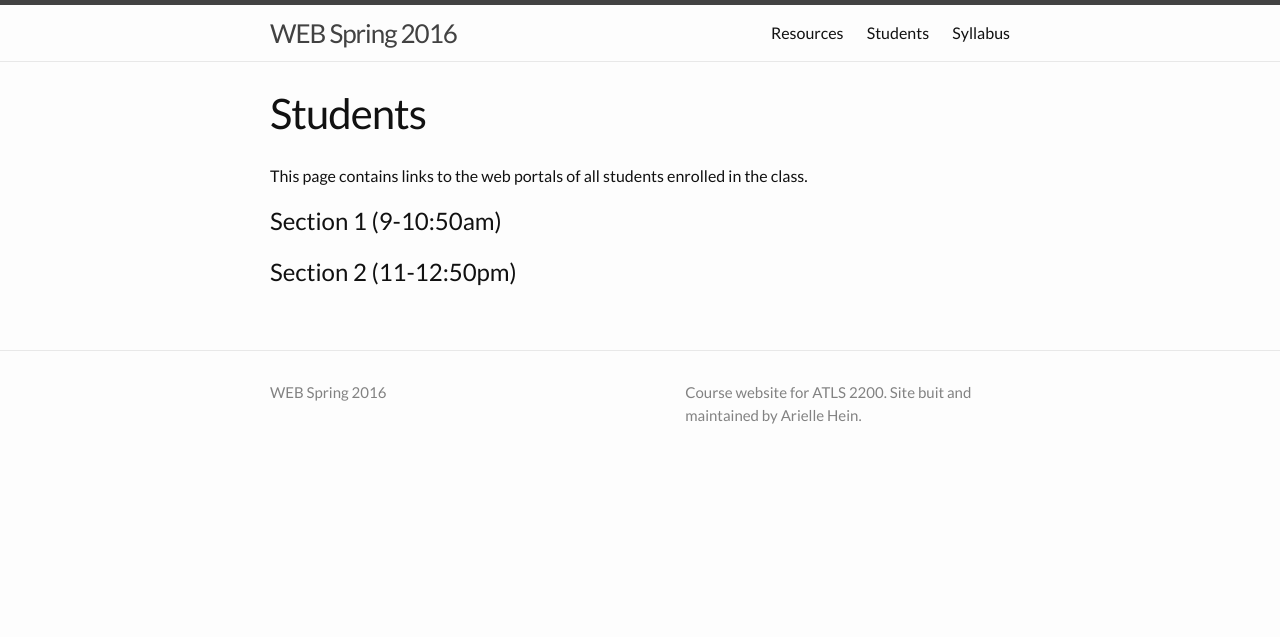
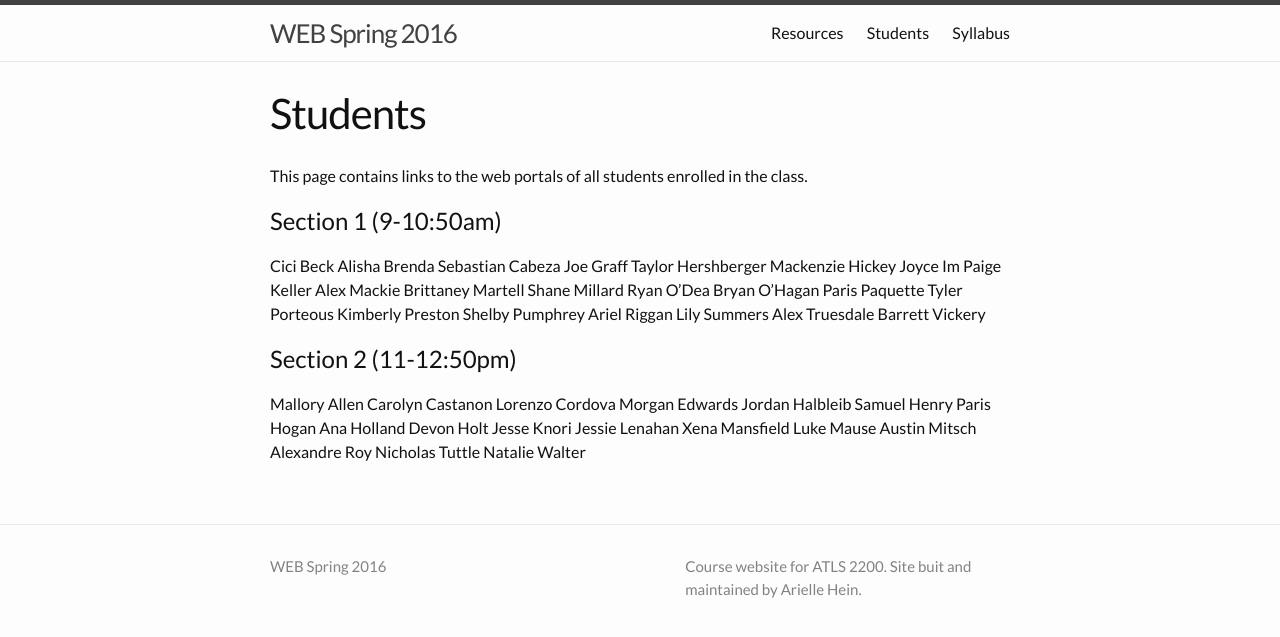
Before and after one commit to coloringchaos/web-spring-16, a Jekyll site: the page built from students.md, in a window 1280 px wide. Shown: the top 637 px of the page. Built offline with Jekyll 4.4.1, drawn with Linux system fonts in a browser that asks for light colours.

Commit message:
updating student file

```diff
--- a/students.md
+++ b/students.md
@@ -7,6 +7,45 @@ permalink: /students/
 This page contains links to the web portals of all students enrolled in the class.
 
 # Section 1 (9-10:50am)
+Cici Beck
+Alisha Brenda
+Sebastian Cabeza
+Joe Graff
+Taylor Hershberger
+Mackenzie Hickey
+Joyce Im
+Paige Keller
+Alex Mackie
+Brittaney Martell
+Shane Millard
+Ryan O'Dea
+Bryan O'Hagan
+Paris Paquette
+Tyler Porteous
+Kimberly Preston
+Shelby Pumphrey
+Ariel Riggan
+Lily Summers
+Alex Truesdale
+Barrett Vickery
+
 
 
 # Section 2 (11-12:50pm)
+Mallory Allen
+Carolyn Castanon
+Lorenzo Cordova
+Morgan Edwards
+Jordan Halbleib
+Samuel Henry
+Paris Hogan
+Ana Holland
+Devon Holt
+Jesse Knori
+Jessie Lenahan
+Xena Mansfield
+Luke Mause
+Austin Mitsch
+Alexandre Roy
+Nicholas Tuttle
+Natalie Walter
```
